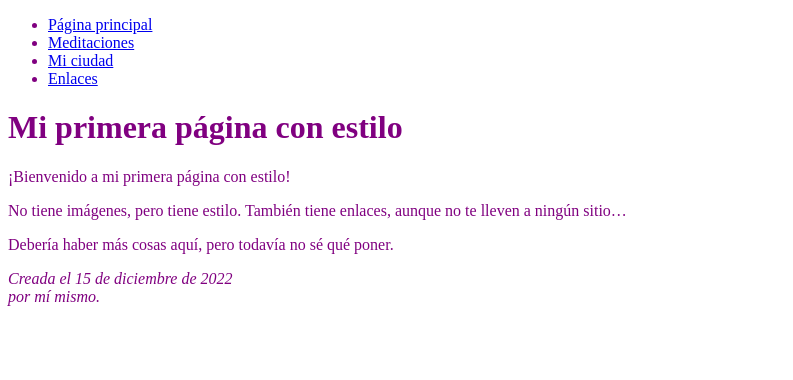
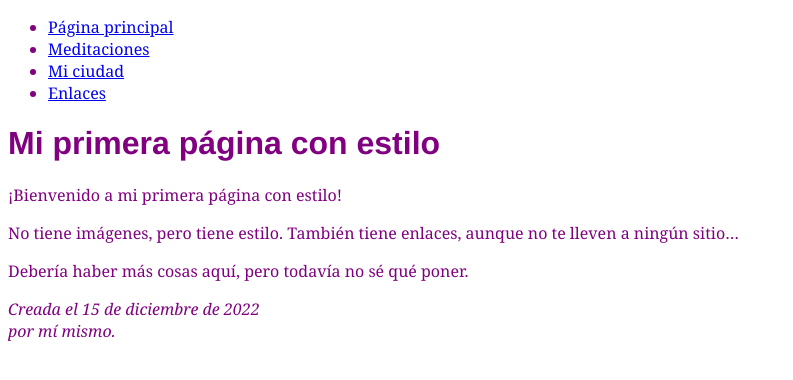
Before and after one commit to Mondoshawa/Proyecto-HTML-CSS, a plain HTML site: page index.html in a window 1280 px wide. Shown: the whole page, without its empty margins (0-793 px from the left). Drawn offline with Linux system fonts and the light colour scheme.

Commit message:
Update index.html

```diff
--- a/index.html
+++ b/index.html
@@ -4,8 +4,13 @@
   <title>Mi primera página con estilo</title>
   <style type = "text/css">
     body {
+      font-family: Georgia, "Time New Roman",
+       Times, Serif;
       color: purple;
       backgroud-color: #d8da3d;
+      h1 {
+        font-family : Helvetica, Geneva, Arial,
+          Susans-Regular;
     }
   </style>
 </head>
```
